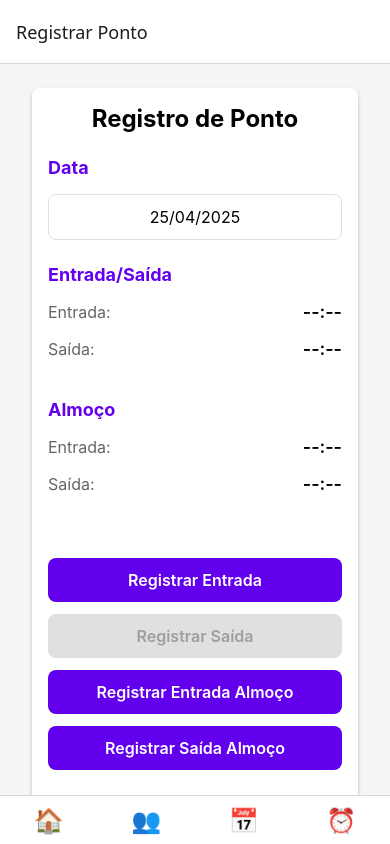
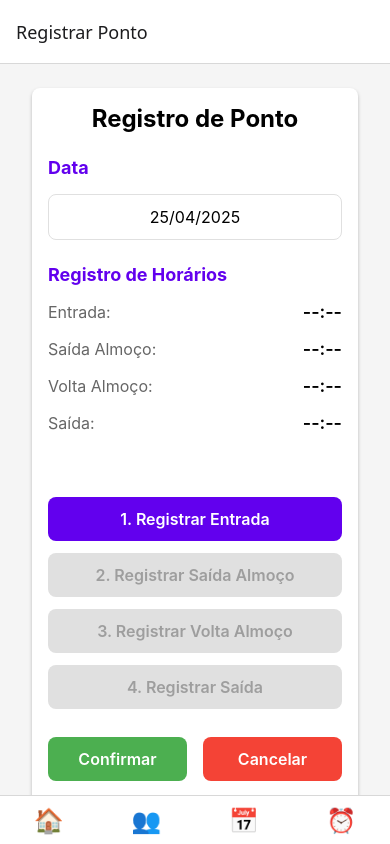
Before and after one commit to LaurianoCarlos/controle-ponto-agenda, a React Native app: screen /PontoStack in a window 390 px wide. Built offline with nearby package versions, Linux system fonts and the light colour scheme.

Commit message:
feat - Sequencia de Horas obrigatorio

```diff
--- a/src/screens/PontoScreen.tsx
+++ b/src/screens/PontoScreen.tsx
@@ -1,5 +1,5 @@
 import React, { useState } from 'react';
-import { View, Text, StyleSheet, Alert, TouchableOpacity, ScrollView } from 'react-native';
+import { View, Text, StyleSheet, Alert, TouchableOpacity, ScrollView, Modal } from 'react-native';
 import { Button } from '../components/Button';
 import { Card } from '../components/Card';
 import { StorageService } from '../services/storage';
@@ -24,6 +24,9 @@ export const PontoScreen: React.FC = () => {
 
   const [dataSelecionada, setDataSelecionada] = useState<Date>(new Date());
   const [mostrarSeletorData, setMostrarSeletorData] = useState<boolean>(false);
+  const [modalVisible, setModalVisible] = useState<boolean>(false);
+  const [tipoRegistro, setTipoRegistro] = useState<string>('');
+  const [horarioRegistro, setHorarioRegistro] = useState<Date | null>(null);
 
   const formatarDataParaString = (data: Date): string => {
     return data.toISOString().split('T')[0]; // Converte para YYYY-MM-DD
@@ -66,37 +69,101 @@ export const PontoScreen: React.FC = () => {
     }
   };
 
+  const mostrarModalConfirmacao = (tipo: string, horario: Date) => {
+    setTipoRegistro(tipo);
+    setHorarioRegistro(horario);
+    setModalVisible(true);
+  };
+
+  const confirmarRegistroModal = () => {
+    setModalVisible(false);
+    switch (tipoRegistro) {
+      case 'entrada':
+        setRegistroTemporario(prev => ({
+          ...prev,
+          entrada: horarioRegistro,
+        }));
+        break;
+      case 'saidaAlmoco':
+        setRegistroTemporario(prev => ({
+          ...prev,
+          entradaAlmoco: horarioRegistro,
+        }));
+        break;
+      case 'voltaAlmoco':
+        setRegistroTemporario(prev => ({
+          ...prev,
+          saidaAlmoco: horarioRegistro,
+        }));
+        break;
+      case 'saida':
+        setRegistroTemporario(prev => ({
+          ...prev,
+          saida: horarioRegistro,
+        }));
+        break;
+    }
+  };
+
   const registrarEntrada = () => {
-    setRegistroTemporario(prev => ({
-      ...prev,
-      entrada: new Date(),
-    }));
+    if (!registroTemporario.entrada) {
+      mostrarModalConfirmacao('entrada', new Date());
+    }
+  };
+
+  const registrarSaidaAlmoco = () => {
+    if (!registroTemporario.entrada) {
+      Alert.alert('Erro', 'É necessário registrar a entrada primeiro.');
+      return;
+    }
+    if (!registroTemporario.entradaAlmoco) {
+      mostrarModalConfirmacao('saidaAlmoco', new Date());
+    }
+  };
+
+  const registrarVoltaAlmoco = () => {
+    if (!registroTemporario.entradaAlmoco) {
+      Alert.alert('Erro', 'É necessário registrar a saída para almoço primeiro.');
+      return;
+    }
+    if (!registroTemporario.saidaAlmoco) {
+      mostrarModalConfirmacao('voltaAlmoco', new Date());
+    }
   };
 
   const registrarSaida = () => {
-    setRegistroTemporario(prev => ({
-      ...prev,
-      saida: new Date(),
-    }));
+    if (!registroTemporario.saidaAlmoco) {
+      Alert.alert('Erro', 'É necessário registrar a volta do almoço primeiro.');
+      return;
+    }
+    if (!registroTemporario.saida) {
+      mostrarModalConfirmacao('saida', new Date());
+    }
   };
 
-  const registrarEntradaAlmoco = () => {
-    setRegistroTemporario(prev => ({
-      ...prev,
-      entradaAlmoco: new Date(),
-    }));
-  };
-
-  const registrarSaidaAlmoco = () => {
-    setRegistroTemporario(prev => ({
-      ...prev,
-      saidaAlmoco: new Date(),
-    }));
+  const cancelarRegistro = () => {
+    setRegistroTemporario({});
+    Alert.alert('Aviso', 'Registro cancelado.');
   };
 
   const confirmarRegistro = async () => {
     if (!registroTemporario.entrada) {
       Alert.alert('Erro', 'É necessário registrar a entrada primeiro.');
+      return;
+    }
+
+    if (!registroTemporario.entradaAlmoco) {
+      Alert.alert('Erro', 'É necessário registrar a saída para almoço.');
+      return;
+    }
+
+    if (!registroTemporario.saidaAlmoco) {
+      Alert.alert('Erro', 'É necessário registrar a volta do almoço.');
+      return;
+    }
+
+    if (!registroTemporario.saida) {
+      Alert.alert('Erro', 'É necessário registrar a saída.');
       return;
     }
 
@@ -115,11 +182,6 @@ export const PontoScreen: React.FC = () => {
     setRegistroPonto(registroTemporario);
     setRegistroTemporario({});
     Alert.alert('Sucesso', 'Registro de ponto salvo com sucesso!');
-  };
-
-  const cancelarRegistro = () => {
-    setRegistroTemporario({});
-    Alert.alert('Aviso', 'Registro cancelado.');
   };
 
   return (
@@ -148,7 +210,7 @@ export const PontoScreen: React.FC = () => {
         </View>
 
         <View style={styles.section}>
-          <Text style={styles.sectionTitle}>Entrada/Saída</Text>
+          <Text style={styles.sectionTitle}>Registro de Horários</Text>
           <View style={styles.infoContainer}>
             <Text style={styles.label}>Entrada:</Text>
             <Text style={styles.value}>
@@ -156,6 +218,28 @@ export const PontoScreen: React.FC = () => {
                 ? registroTemporario.entrada.toLocaleTimeString()
                 : registroPonto.entrada
                 ? registroPonto.entrada.toLocaleTimeString()
+                : '--:--'}
+            </Text>
+          </View>
+
+          <View style={styles.infoContainer}>
+            <Text style={styles.label}>Saída Almoço:</Text>
+            <Text style={styles.value}>
+              {registroTemporario.entradaAlmoco
+                ? registroTemporario.entradaAlmoco.toLocaleTimeString()
+                : registroPonto.entradaAlmoco
+                ? registroPonto.entradaAlmoco.toLocaleTimeString()
+                : '--:--'}
+            </Text>
+          </View>
+
+          <View style={styles.infoContainer}>
+            <Text style={styles.label}>Volta Almoço:</Text>
+            <Text style={styles.value}>
+              {registroTemporario.saidaAlmoco
+                ? registroTemporario.saidaAlmoco.toLocaleTimeString()
+                : registroPonto.saidaAlmoco
+                ? registroPonto.saidaAlmoco.toLocaleTimeString()
                 : '--:--'}
             </Text>
           </View>
@@ -172,54 +256,29 @@ export const PontoScreen: React.FC = () => {
           </View>
         </View>
 
-        <View style={styles.section}>
-          <Text style={styles.sectionTitle}>Almoço</Text>
-          <View style={styles.infoContainer}>
-            <Text style={styles.label}>Entrada:</Text>
-            <Text style={styles.value}>
-              {registroTemporario.entradaAlmoco
-                ? registroTemporario.entradaAlmoco.toLocaleTimeString()
-                : registroPonto.entradaAlmoco
-                ? registroPonto.entradaAlmoco.toLocaleTimeString()
-                : '--:--'}
-            </Text>
-          </View>
-
-          <View style={styles.infoContainer}>
-            <Text style={styles.label}>Saída:</Text>
-            <Text style={styles.value}>
-              {registroTemporario.saidaAlmoco
-                ? registroTemporario.saidaAlmoco.toLocaleTimeString()
-                : registroPonto.saidaAlmoco
-                ? registroPonto.saidaAlmoco.toLocaleTimeString()
-                : '--:--'}
-            </Text>
-          </View>
-        </View>
-
         <View style={styles.buttonContainer}>
           <Button
-            title="Registrar Entrada"
+            title="1. Registrar Entrada"
             onPress={registrarEntrada}
             disabled={!!registroTemporario.entrada || !!registroPonto.entrada}
             style={styles.button}
           />
           <Button
-            title="Registrar Saída"
-            onPress={registrarSaida}
-            disabled={!registroTemporario.entrada || !!registroTemporario.saida || !!registroPonto.saida}
+            title="2. Registrar Saída Almoço"
+            onPress={registrarSaidaAlmoco}
+            disabled={!registroTemporario.entrada || !!registroTemporario.entradaAlmoco || !!registroPonto.entradaAlmoco}
             style={styles.button}
           />
           <Button
-            title="Registrar Entrada Almoço"
-            onPress={registrarEntradaAlmoco}
-            disabled={!!registroTemporario.entradaAlmoco || !!registroPonto.entradaAlmoco}
+            title="3. Registrar Volta Almoço"
+            onPress={registrarVoltaAlmoco}
+            disabled={!registroTemporario.entradaAlmoco || !!registroTemporario.saidaAlmoco || !!registroPonto.saidaAlmoco}
             style={styles.button}
           />
           <Button
-            title="Registrar Saída Almoço"
-            onPress={registrarSaidaAlmoco}
-            disabled={!!registroTemporario.saidaAlmoco || !!registroPonto.saidaAlmoco}
+            title="4. Registrar Saída"
+            onPress={registrarSaida}
+            disabled={!registroTemporario.saidaAlmoco || !!registroTemporario.saida || !!registroPonto.saida}
             style={styles.button}
           />
           <View style={styles.confirmacaoContainer}>
@@ -236,6 +295,42 @@ export const PontoScreen: React.FC = () => {
           </View>
         </View>
       </Card>
+
+      <Modal
+        animationType="slide"
+        transparent={true}
+        visible={modalVisible}
+        onRequestClose={() => setModalVisible(false)}
+      >
+        <View style={styles.modalContainer}>
+          <View style={styles.modalContent}>
+            <Text style={styles.modalTitle}>Confirmar Registro</Text>
+            <Text style={styles.modalText}>
+              {tipoRegistro === 'entrada' && 'Entrada'}
+              {tipoRegistro === 'saidaAlmoco' && 'Saída para Almoço'}
+              {tipoRegistro === 'voltaAlmoco' && 'Volta do Almoço'}
+              {tipoRegistro === 'saida' && 'Saída'}
+            </Text>
+            <Text style={styles.modalTime}>
+              {horarioRegistro?.toLocaleTimeString()}
+            </Text>
+            <View style={styles.modalButtons}>
+              <TouchableOpacity
+                style={[styles.modalButton, styles.modalButtonCancel]}
+                onPress={() => setModalVisible(false)}
+              >
+                <Text style={styles.modalButtonText}>Cancelar</Text>
+              </TouchableOpacity>
+              <TouchableOpacity
+                style={[styles.modalButton, styles.modalButtonConfirm]}
+                onPress={confirmarRegistroModal}
+              >
+                <Text style={styles.modalButtonText}>Confirmar</Text>
+              </TouchableOpacity>
+            </View>
+          </View>
+        </View>
+      </Modal>
     </ScrollView>
   );
 };
@@ -311,4 +406,54 @@ const styles = StyleSheet.create({
     marginLeft: 8,
     backgroundColor: '#f44336',
   },
+  modalContainer: {
+    flex: 1,
+    justifyContent: 'center',
+    alignItems: 'center',
+    backgroundColor: 'rgba(0, 0, 0, 0.5)',
+  },
+  modalContent: {
+    backgroundColor: 'white',
+    borderRadius: 8,
+    padding: 20,
+    width: '80%',
+    alignItems: 'center',
+  },
+  modalTitle: {
+    fontSize: 20,
+    fontWeight: 'bold',
+    marginBottom: 10,
+    color: '#6200ee',
+  },
+  modalText: {
+    fontSize: 18,
+    marginBottom: 5,
+  },
+  modalTime: {
+    fontSize: 24,
+    fontWeight: 'bold',
+    marginBottom: 20,
+  },
+  modalButtons: {
+    flexDirection: 'row',
+    justifyContent: 'space-between',
+    width: '100%',
+  },
+  modalButton: {
+    padding: 10,
+    borderRadius: 5,
+    width: '45%',
+    alignItems: 'center',
+  },
+  modalButtonCancel: {
+    backgroundColor: '#f44336',
+  },
+  modalButtonConfirm: {
+    backgroundColor: '#4CAF50',
+  },
+  modalButtonText: {
+    color: 'white',
+    fontSize: 16,
+    fontWeight: 'bold',
+  },
 });
```
